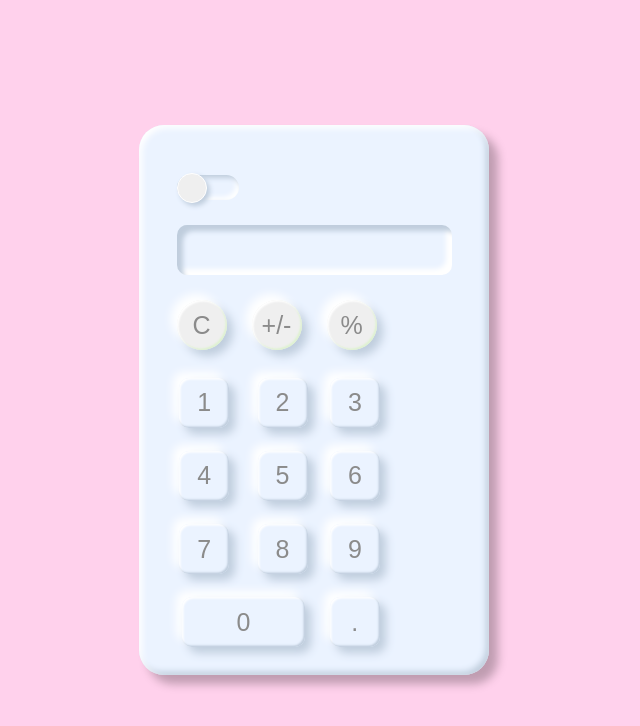
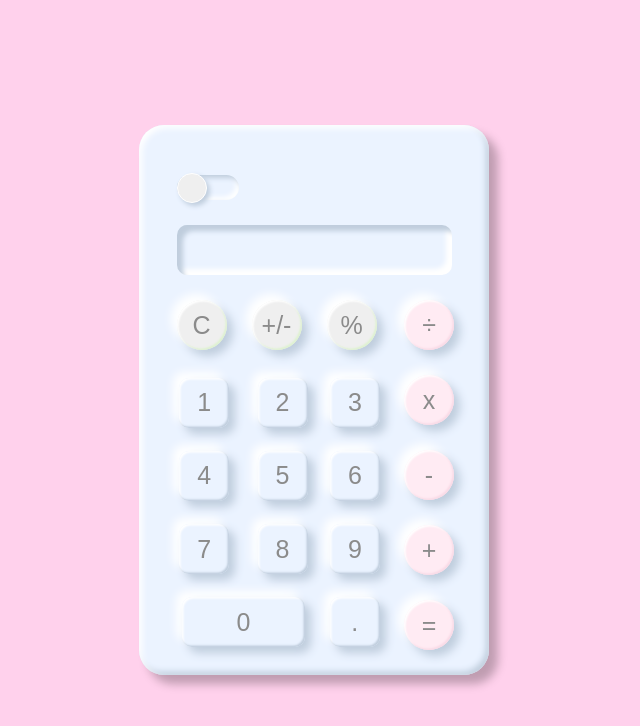
Before and after one commit to Marcolux/react_calculator, a React (Create React App) app: page / in a window 1280 px wide. Shown: the top 726 px of the page, without its empty margins (326-966 px from the left). Built offline with nearby package versions, Linux system fonts and the light colour scheme.

Commit message:
finished the style

```diff
--- a/src/App.css
+++ b/src/App.css
@@ -102,3 +102,26 @@ font-size: 25px;
   color: var(--color1);
   font-size: 25px;
 }
+.Operators{
+background: #FFEBF3;
+box-shadow: 6px 6px 10px #BFCDDD, -6px -6px 10px #FFFFFF, inset -1.5px -1.5px 2px #F9DAE6, inset 1.5px 1.5px 2px #FFFFFF;
+border-radius: 25px;
+height: 50px;
+width: 50px;
+border: 0;
+font-size: 25px;
+color: var(--color1);
+
+
+}
+
+.OperatorsContainer{
+  display: flex;
+  flex-direction: column;
+  height: 350px;
+  width: 50px;
+  position: absolute;
+  margin-left: 265px;
+  margin-top: 25px;
+  justify-content: space-between;
+}
--- a/src/components/Calculator.js
+++ b/src/components/Calculator.js
@@ -1,4 +1,5 @@
 import NumberGrid from "./NumberGrid"
+import Operators from "./Operators"
 import Screen from "./Screen"
 import SpecialControls from "./SpecialControls"
 import Switch from "./Switch"
@@ -9,6 +10,7 @@ const Calculator = () => {
        <div className="Calculator">
            <Switch></Switch>
            <Screen></Screen>
+           <Operators></Operators>
            <SpecialControls></SpecialControls>
            <NumberGrid></NumberGrid>
 
--- /dev/null
+++ b/src/components/Operators.js
@@ -0,0 +1,18 @@
+const Operators = ()=>{
+
+    let operators = ['÷','x','-','+',"="]
+
+return(
+    <div className="OperatorsContainer">
+    {operators.map((operat,i)=>{
+        return(
+        <button className="Operators" key={i}>{operat}</button>
+        )
+    })
+    }
+    </div>
+
+
+)
+}
+export default Operators
```
